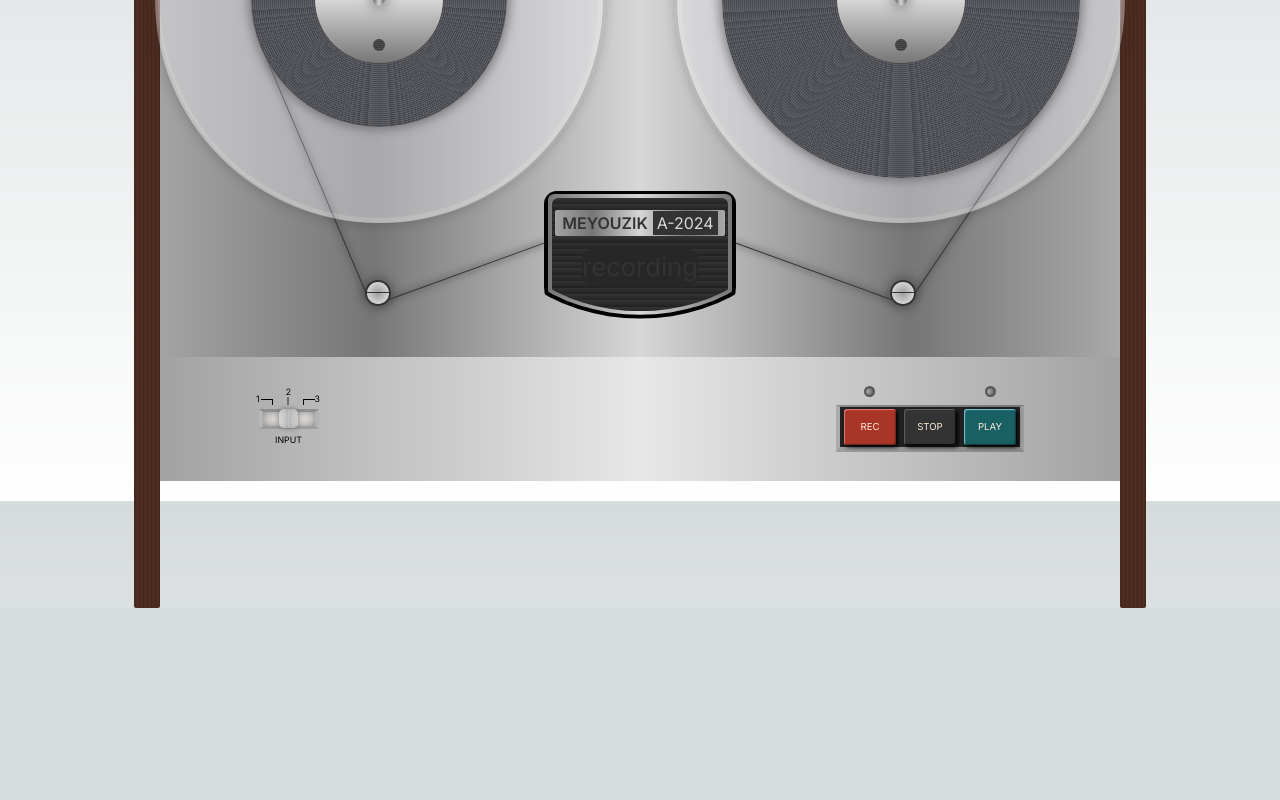
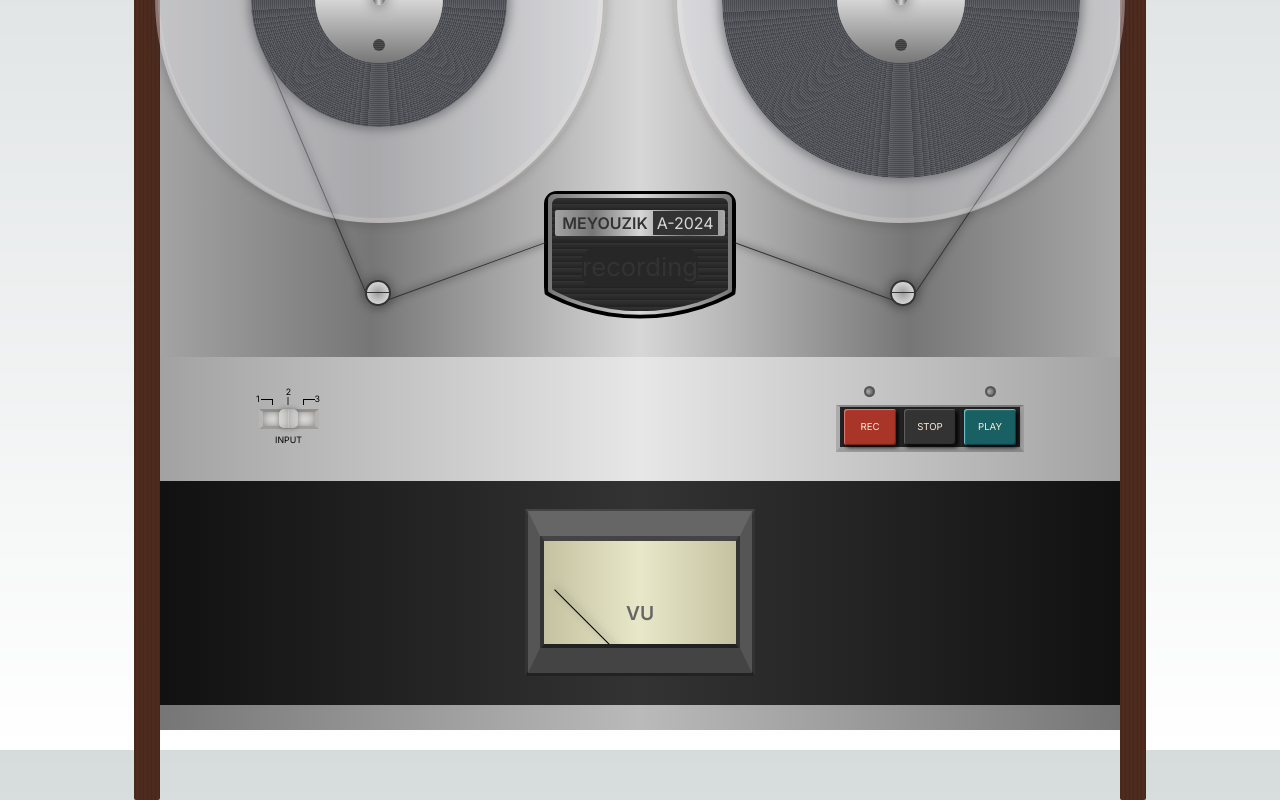
Before and after one commit to jstnlawson/meyouzik, a Next.js app: page / in a window 1280 px wide. Shown: the part 303-1103 px from the top of the page. Before the commit the page ends 911 px from the top, so only its background shows below. Built offline with nearby package versions, Linux system fonts and the light colour scheme.

Commit message:
added vu meter

```diff
--- a/src/app/components/Controls/Controls.css
+++ b/src/app/components/Controls/Controls.css
@@ -1,5 +1,16 @@
 .input-ui__container {
     background-image: linear-gradient(to right, #a2a2a2 0%, #e7e7e7 50%, #a2a2a2 100%);
+}
+
+.bottom-panel {
+    background-image: linear-gradient(to right, #111 0%, #333 50%, #111 100%);
+
+}
+
+.bottom-trim {
+    width: 100%;
+    height: 2vw;
+    background-image: linear-gradient(to right, #777676 0%, #bababa 50%, #777676 100%);
 }
 
 /**********************************************************************************
@@ -266,3 +277,113 @@
 /**********************************************************************************
 * VU Meter
 **********************************************************************************/
+
+.vu-meter {
+    width: 18vw;
+    height: 13vw;
+    position: relative;
+    overflow: hidden;
+}
+
+.vu-meter__background {
+    background: linear-gradient(to right, #bdbb98 0%, #e8e7c9 50%, #bdbb98 100%);
+    box-shadow: inset 0 0 8px 1px rgba(0, 0, 0, .5);
+    width: 100%;
+    height: 100%;
+    position: absolute;
+}
+
+.vu-meter__needle-container {
+    position: absolute;
+    bottom: 0;
+    left: 50%;
+    /* transform: translateX(0%); */
+    width: 100%;
+    z-index: 2;
+}
+
+.vu-meter__needle {
+    width: 1px;
+    height: 9.5vw;
+    background: #000000;
+    filter: drop-shadow(2px -2px 4px rgba(0, 0, 0, .6));
+    /* border-top: solid 2px black;
+    border-bottom: 9.5vw solid #000000;
+    border-left: 1px solid rgb(0, 128, 0);
+    border-right: 1px solid rgba(255, 255, 0, 0); */
+    transform: rotate(-45deg);
+    transform-origin: center bottom;
+}
+
+.vu-meter__needle.is-spinning {
+    animation: metermove 3s ease-out infinite;
+}
+
+.vu-meter__text-container {
+    position: absolute;
+    bottom: 25%;
+    left: 50%;
+    transform: translateX(-50%);
+    text-align: center;
+    width: 100%;
+    z-index: 1; /* Set a lower z-index for the text container */
+}
+
+.vu-meter__text {
+    font-size: 1.5vw;
+    color: #666;
+    font-weight: 600;
+    padding: 0.5vw;
+    border-radius: 5px;
+}
+
+.vu-meter__black-layer {
+    position: absolute;
+    height: 100%;
+    width: 100%;
+    border-top: solid 2.5vw #444;
+    border-right: solid 1.5vw #333;
+    border-bottom: solid 2.5vw #222;
+    border-left: solid 1.5vw #333;
+    z-index: 3;
+}
+
+.vu-meter__silver-layer {
+    position: inherit;
+    height: 97%;
+    width: 97%;
+    border-top: solid 2vw #666;
+    border-right: solid 1vw #555;
+    border-bottom: solid 2vw #444;
+    border-left: solid 1vw #555;
+    margin-left: auto;
+    margin-right: auto;
+    margin-top: .75%;
+    z-index: 4;
+}
+
+@keyframes metermove {
+    from {
+        transform: rotate(35deg);
+    }
+
+    40% {
+        transform: rotate(-58deg);
+    }
+
+    60% {
+        transform: rotate(52deg);
+    }
+
+    75% {
+        transform: rotate(-20deg);
+    }
+
+    90% {
+        transform: rotate(30deg);
+    }
+
+    to {
+        transform: rotate(35deg);
+    }
+}
--- a/src/app/components/Controls/Controls.jsx
+++ b/src/app/components/Controls/Controls.jsx
@@ -1,7 +1,12 @@
 import React, { useState, useEffect } from "react";
 import "./Controls.css";
 
-const controls = ({ isSpinning, setIsSpinning, isRecording, setIsRecording }) => {
+const controls = ({
+  isSpinning,
+  setIsSpinning,
+  isRecording,
+  setIsRecording,
+}) => {
   const [position, setPosition] = useState("middle");
   const [isPlaying, setIsPlaying] = useState(false);
 
@@ -9,29 +14,27 @@ const controls = ({ isSpinning, setIsSpinning, isRecording, setIsRecording }) =>
     setIsRecording(true);
     setIsPlaying(false);
     setIsSpinning(true);
-  }
+  };
 
   const handleStopBtn = () => {
     setIsRecording(false);
     setIsPlaying(false);
     setIsSpinning(false);
-  }
+  };
 
   const handlePlayBtn = () => {
     setIsPlaying(true);
     setIsRecording(false);
     setIsSpinning(true);
-  }
+  };
 
   const recordLight = () => {
-    return isRecording ? 'record-light__on' : 'record-light__off';
- }
+    return isRecording ? "record-light__on" : "record-light__off";
+  };
 
- const playLight = () => {
-    return isPlaying ? 'play-light__on' : 'play-light__off';
-    }
-
-
+  const playLight = () => {
+    return isPlaying ? "play-light__on" : "play-light__off";
+  };
 
   const autoPositionSlider = () => {
     const slider = document.querySelector('input[type="range"]');
@@ -57,6 +60,7 @@ const controls = ({ isSpinning, setIsSpinning, isRecording, setIsRecording }) =>
   }, []);
 
   return (
+    <>
     <div className="flex input-ui__container py-[3%] px-[10%] justify-between">
       <div className="flex flex-col justify-center items-center py-1 ">
         <div className="flex input-label__container">
@@ -83,20 +87,16 @@ const controls = ({ isSpinning, setIsSpinning, isRecording, setIsRecording }) =>
         <span className="text-black text-[.55rem] mt-1">INPUT</span>
       </div>
 
-      <div className="vu-meter">
-
-      </div>
-
       <div className="flex flex-col w-fit-content ">
         <div className="light-container flex justify-between px-[15%] pb-2">
-            <div className={recordLight()}></div>
-            <div className={playLight()}></div>
+          <div className={recordLight()}></div>
+          <div className={playLight()}></div>
         </div>
         <div className="flex btn-container">
           <button className="btn" onClick={handleRecordBtn}>
             <span className="record-btn">rec</span>
           </button>
-          <button className="btn" onClick={handleStopBtn} >
+          <button className="btn" onClick={handleStopBtn}>
             <span className="stop-btn">stop</span>
           </button>
           <button className="btn" onClick={handlePlayBtn}>
@@ -105,6 +105,22 @@ const controls = ({ isSpinning, setIsSpinning, isRecording, setIsRecording }) =>
         </div>
       </div>
     </div>
+    <div className="bottom-panel flex justify-center items-center  py-[3%] px-[10%]">
+    <div className="vu-meter">
+        <div className="vu-meter__background"></div>
+        <div className="vu-meter__needle-container">
+          <div className={`vu-meter__needle ${isSpinning ? 'is-spinning' : ''}`}></div>
+        </div>
+        <div className="vu-meter__text-container">
+          <div className="vu-meter__text">VU</div>
+        </div>
+        <div className="vu-meter__black-layer"></div>
+        <div className="vu-meter__silver-layer"></div>
+      </div>
+    </div>
+
+    <div className="bottom-trim"></div>
+    </>
   );
 };
 
--- a/src/app/components/RecordingUi/RecordingUi.css
+++ b/src/app/components/RecordingUi/RecordingUi.css
@@ -22,7 +22,7 @@
     top: -5px;
     bottom: 0;
     width: 2vw;
-    height: 70vw;
+    height: 85vw;
     border-radius: 0 0 2px 2px;
     background: repeating-linear-gradient(to right, rgb(85, 49, 36) 0px, rgb(65, 36, 24) 1px, rgb(75, 42, 30) 2px, rgb(82, 42, 29) 3px, rgb(74, 47, 38) 4px);
     z-index: -5;
@@ -35,7 +35,7 @@
 .top {
     width: 100%;
     height: 1vw;
-    background-image: linear-gradient(to right, #777676 0%, #d7d7d7 50%, #777676 100%); ;
+    background-image: linear-gradient(to right, #777676 0%, #d7d7d7 50%, #777676 100%);
 }
 
 .vents {
```
